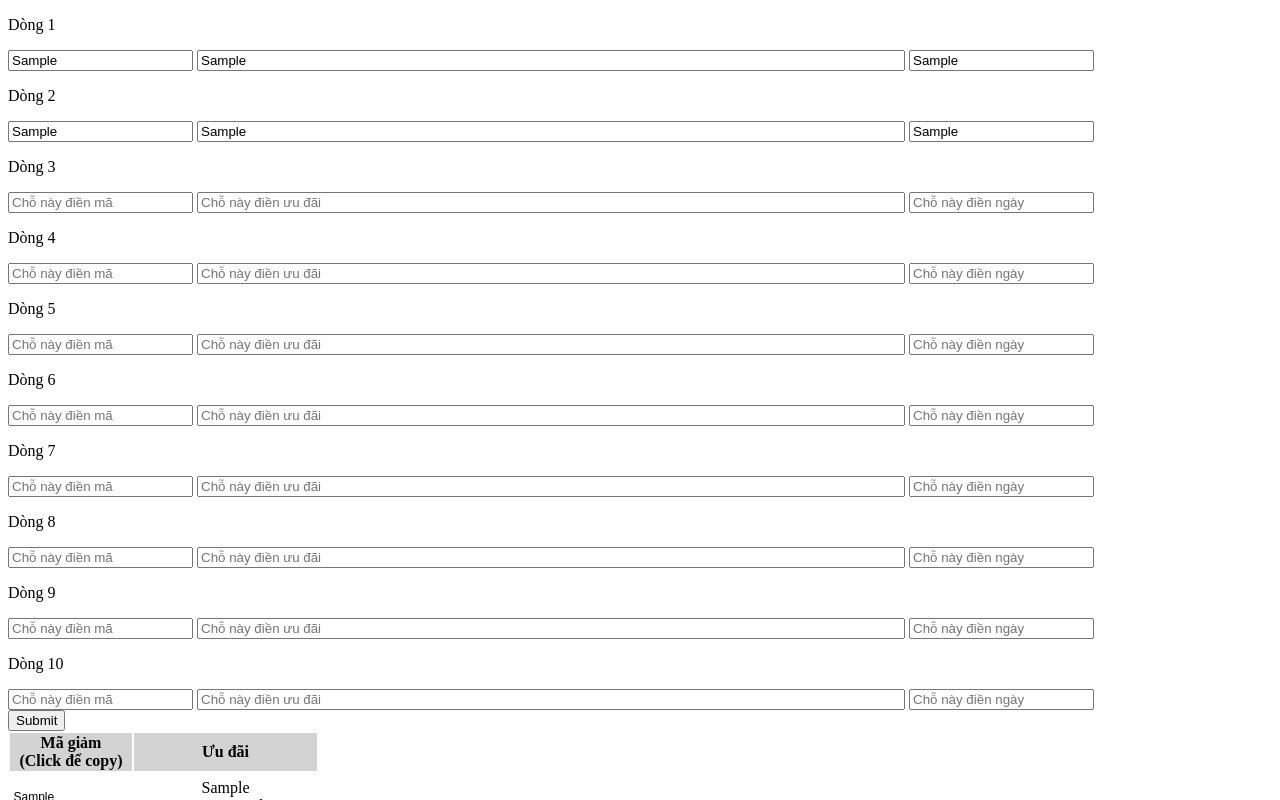
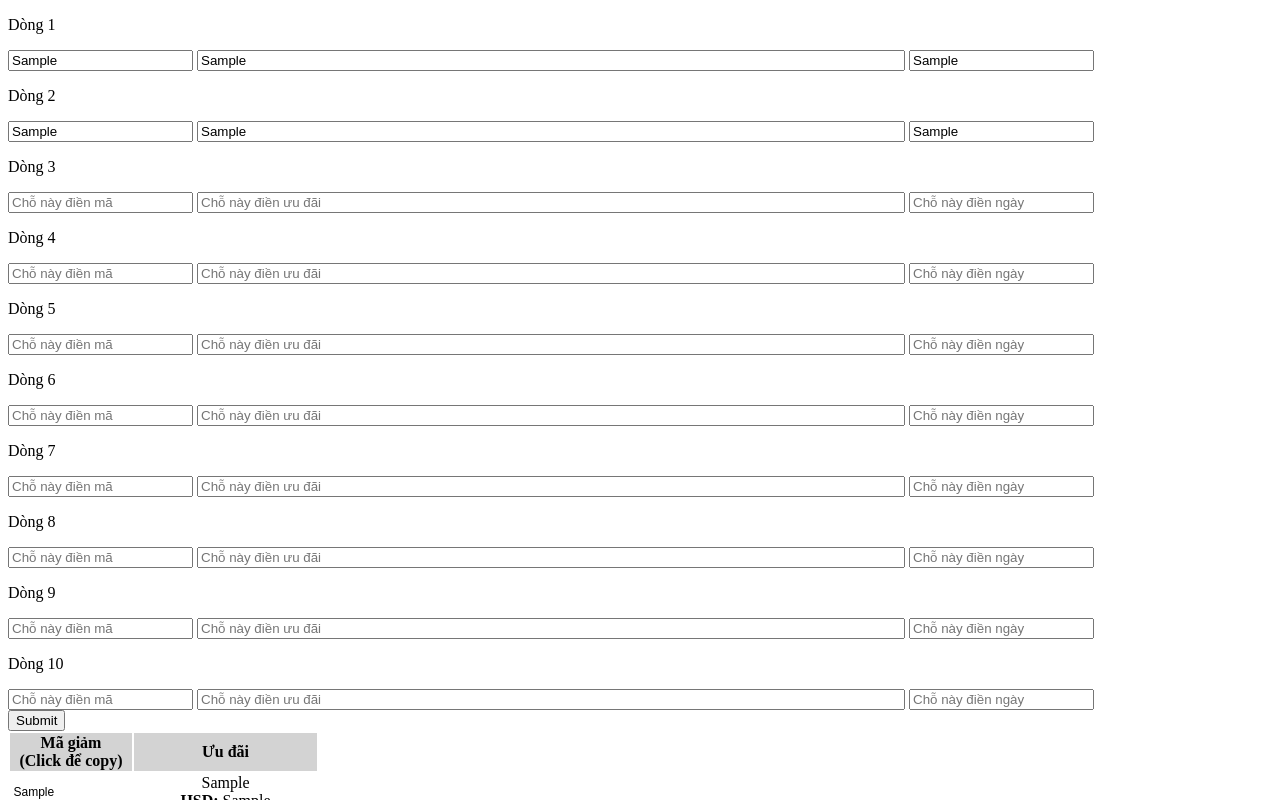
Before and after one commit to gilcodes/without-link, a plain HTML site: page index.html in a window 1280 px wide. Both pictures are taken after typing "Sample", "Sample", "Sample", "Sample", "Sample", "Sample" into the empty fields and a click on the button "Submit". Shown: the top 800 px of the page. Drawn offline with nearby package versions, Linux system fonts and the light colour scheme.

Commit message:
Update index.html

```diff
--- a/index.html
+++ b/index.html
@@ -126,29 +126,29 @@
 
 
 
-        document.getElementById("result").innerHTML = "<table style='font-size: 14px;'><tbody><tr style=\"background: lightgray;\"><th width=\"40%\" style=\"text-align: center;\">Mã giảm<br>(Click để copy)</th><th width=\"60%\" style=\"text-align: center;\">Ưu đãi</th></tr><tr><td><input class=\"coupon-code-modal header-alike\" style=\"border: none; background: white; font-weight: normal; font-size: 12px; margin: 0px; padding: 2.5px; margin-left: auto; margin-right: auto; width: 115px; height: 40px;\" readonly=\"readonly\" type=\"text\" value=\"" + vartext01 + "\" /></td><td style=\"text-align: center;\">" + varcond01 + "<br><strong>HSD:&nbsp;</strong>" + vardate01 + "</td></tr>" +
-            "<tr><td><input class=\"coupon-code-modal header-alike\" style=\"border: none; background: white; font-weight: normal; font-size: 12px; margin: 0px; padding: 2.5px; margin-left: auto; margin-right: auto; width: 115px; height: 40px;\" readonly=\"readonly\" type=\"text\" value=\"" + vartext02 + "\" /></td><td style=\"text-align: center;\">" + varcond02 + "<br><strong>HSD:&nbsp;</strong>" + vardate02 + "</td></tr>" +
-            "<tr><td><input class=\"coupon-code-modal header-alike\" style=\"border: none; background: white; font-weight: normal; font-size: 12px; margin: 0px; padding: 2.5px; margin-left: auto; margin-right: auto; width: 115px; height: 40px;\" readonly=\"readonly\" type=\"text\" value=\"" + vartext03 + "\" /></td><td style=\"text-align: center;\">" + varcond03 + "<br><strong>HSD:&nbsp;</strong>" + vardate03 + "</td></tr>" +
-            "<tr><td><input class=\"coupon-code-modal header-alike\" style=\"border: none; background: white; font-weight: normal; font-size: 12px; margin: 0px; padding: 2.5px; margin-left: auto; margin-right: auto; width: 115px; height: 40px;\" readonly=\"readonly\" type=\"text\" value=\"" + vartext04 + "\" /></td><td style=\"text-align: center;\">" + varcond04 + "<br><strong>HSD:&nbsp;</strong>" + vardate04 + "</td></tr>" +
-            "<tr><td><input class=\"coupon-code-modal header-alike\" style=\"border: none; background: white; font-weight: normal; font-size: 12px; margin: 0px; padding: 2.5px; margin-left: auto; margin-right: auto; width: 115px; height: 40px;\" readonly=\"readonly\" type=\"text\" value=\"" + vartext05 + "\" /></td><td style=\"text-align: center;\">" + varcond05 + "<br><strong>HSD:&nbsp;</strong>" + vardate05 + "</td></tr>" +
-            "<tr><td><input class=\"coupon-code-modal header-alike\" style=\"border: none; background: white; font-weight: normal; font-size: 12px; margin: 0px; padding: 2.5px; margin-left: auto; margin-right: auto; width: 115px; height: 40px;\" readonly=\"readonly\" type=\"text\" value=\"" + vartext06 + "\" /></td><td style=\"text-align: center;\">" + varcond06 + "<br><strong>HSD:&nbsp;</strong>" + vardate06 + "</td></tr>" +
-            "<tr><td><input class=\"coupon-code-modal header-alike\" style=\"border: none; background: white; font-weight: normal; font-size: 12px; margin: 0px; padding: 2.5px; margin-left: auto; margin-right: auto; width: 115px; height: 40px;\" readonly=\"readonly\" type=\"text\" value=\"" + vartext07 + "\" /></td><td style=\"text-align: center;\">" + varcond07 + "<br><strong>HSD:&nbsp;</strong>" + vardate07 + "</td></tr>" +
-            "<tr><td><input class=\"coupon-code-modal header-alike\" style=\"border: none; background: white; font-weight: normal; font-size: 12px; margin: 0px; padding: 2.5px; margin-left: auto; margin-right: auto; width: 115px; height: 40px;\" readonly=\"readonly\" type=\"text\" value=\"" + vartext08 + "\" /></td><td style=\"text-align: center;\">" + varcond08 + "<br><strong>HSD:&nbsp;</strong>" + vardate08 + "</td></tr>" +
-            "<tr><td><input class=\"coupon-code-modal header-alike\" style=\"border: none; background: white; font-weight: normal; font-size: 12px; margin: 0px; padding: 2.5px; margin-left: auto; margin-right: auto; width: 115px; height: 40px;\" readonly=\"readonly\" type=\"text\" value=\"" + vartext09 + "\" /></td><td style=\"text-align: center;\">" + varcond09 + "<br><strong>HSD:&nbsp;</strong>" + vardate09 + "</td></tr>" +
-            "<tr><td><input class=\"coupon-code-modal header-alike\" style=\"border: none; background: white; font-weight: normal; font-size: 12px; margin: 0px; padding: 2.5px; margin-left: auto; margin-right: auto; width: 115px; height: 40px;\" readonly=\"readonly\" type=\"text\" value=\"" + vartext10 + "\" /></td><td style=\"text-align: center;\">" + varcond10 + "<br><strong>HSD:&nbsp;</strong>" + vardate10 + "</td></tr>" +
+        document.getElementById("result").innerHTML = "<table style='font-size: 14px;'><tbody><tr style=\"background: lightgray;\"><th width=\"40%\" style=\"text-align: center;\">Mã giảm<br>(Click để copy)</th><th width=\"60%\" style=\"text-align: center;\">Ưu đãi</th></tr><tr><td><input class=\"coupon-code-modal header-alike\" style=\"border: none; background: white; font-weight: normal; font-size: 12px; margin: 4px; padding: 2.5px; margin-left: auto; margin-right: auto; width: 115px; height: 20px;\" readonly=\"readonly\" type=\"text\" value=\"" + vartext01 + "\" /></td><td style=\"text-align: center;\">" + varcond01 + "<br><strong>HSD:&nbsp;</strong>" + vardate01 + "</td></tr>" +
+            "<tr><td><input class=\"coupon-code-modal header-alike\" style=\"border: none; background: white; font-weight: normal; font-size: 12px; margin: 4px; padding: 2.5px; margin-left: auto; margin-right: auto; width: 115px; height: 20px;\" readonly=\"readonly\" type=\"text\" value=\"" + vartext02 + "\" /></td><td style=\"text-align: center;\">" + varcond02 + "<br><strong>HSD:&nbsp;</strong>" + vardate02 + "</td></tr>" +
+            "<tr><td><input class=\"coupon-code-modal header-alike\" style=\"border: none; background: white; font-weight: normal; font-size: 12px; margin: 4px; padding: 2.5px; margin-left: auto; margin-right: auto; width: 115px; height: 20px;\" readonly=\"readonly\" type=\"text\" value=\"" + vartext03 + "\" /></td><td style=\"text-align: center;\">" + varcond03 + "<br><strong>HSD:&nbsp;</strong>" + vardate03 + "</td></tr>" +
+            "<tr><td><input class=\"coupon-code-modal header-alike\" style=\"border: none; background: white; font-weight: normal; font-size: 12px; margin: 4px; padding: 2.5px; margin-left: auto; margin-right: auto; width: 115px; height: 20px;\" readonly=\"readonly\" type=\"text\" value=\"" + vartext04 + "\" /></td><td style=\"text-align: center;\">" + varcond04 + "<br><strong>HSD:&nbsp;</strong>" + vardate04 + "</td></tr>" +
+            "<tr><td><input class=\"coupon-code-modal header-alike\" style=\"border: none; background: white; font-weight: normal; font-size: 12px; margin: 4px; padding: 2.5px; margin-left: auto; margin-right: auto; width: 115px; height: 20px;\" readonly=\"readonly\" type=\"text\" value=\"" + vartext05 + "\" /></td><td style=\"text-align: center;\">" + varcond05 + "<br><strong>HSD:&nbsp;</strong>" + vardate05 + "</td></tr>" +
+            "<tr><td><input class=\"coupon-code-modal header-alike\" style=\"border: none; background: white; font-weight: normal; font-size: 12px; margin: 4px; padding: 2.5px; margin-left: auto; margin-right: auto; width: 115px; height: 20px;\" readonly=\"readonly\" type=\"text\" value=\"" + vartext06 + "\" /></td><td style=\"text-align: center;\">" + varcond06 + "<br><strong>HSD:&nbsp;</strong>" + vardate06 + "</td></tr>" +
+            "<tr><td><input class=\"coupon-code-modal header-alike\" style=\"border: none; background: white; font-weight: normal; font-size: 12px; margin: 4px; padding: 2.5px; margin-left: auto; margin-right: auto; width: 115px; height: 20px;\" readonly=\"readonly\" type=\"text\" value=\"" + vartext07 + "\" /></td><td style=\"text-align: center;\">" + varcond07 + "<br><strong>HSD:&nbsp;</strong>" + vardate07 + "</td></tr>" +
+            "<tr><td><input class=\"coupon-code-modal header-alike\" style=\"border: none; background: white; font-weight: normal; font-size: 12px; margin: 4px; padding: 2.5px; margin-left: auto; margin-right: auto; width: 115px; height: 20px;\" readonly=\"readonly\" type=\"text\" value=\"" + vartext08 + "\" /></td><td style=\"text-align: center;\">" + varcond08 + "<br><strong>HSD:&nbsp;</strong>" + vardate08 + "</td></tr>" +
+            "<tr><td><input class=\"coupon-code-modal header-alike\" style=\"border: none; background: white; font-weight: normal; font-size: 12px; margin: 4px; padding: 2.5px; margin-left: auto; margin-right: auto; width: 115px; height: 20px;\" readonly=\"readonly\" type=\"text\" value=\"" + vartext09 + "\" /></td><td style=\"text-align: center;\">" + varcond09 + "<br><strong>HSD:&nbsp;</strong>" + vardate09 + "</td></tr>" +
+            "<tr><td><input class=\"coupon-code-modal header-alike\" style=\"border: none; background: white; font-weight: normal; font-size: 12px; margin: 4px; padding: 2.5px; margin-left: auto; margin-right: auto; width: 115px; height: 20px;\" readonly=\"readonly\" type=\"text\" value=\"" + vartext10 + "\" /></td><td style=\"text-align: center;\">" + varcond10 + "<br><strong>HSD:&nbsp;</strong>" + vardate10 + "</td></tr>" +
             "</tbody></table>"
         ;
 
-        document.getElementById("visible").innerHTML = "<table style='font-size: 14px;'><tbody><tr style=\"background: lightgray;\"><th width=\"40%\" style=\"text-align: center;\">Mã giảm<br>(Click để copy)</th><th width=\"60%\" style=\"text-align: center;\">Ưu đãi</th></tr><tr><td><input class=\"coupon-code-modal header-alike\" style=\"border: none; background: white; font-weight: normal; font-size: 12px; margin: 0px; padding: 2.5px; margin-left: auto; margin-right: auto; width: 115px; height: 40px;\" readonly=\"readonly\" type=\"text\" value=\"" + vartext01 + "\" /></td><td style=\"text-align: center;\">" + varcond01 + "<br><strong>HSD:&nbsp;</strong>" + vardate01 + "</td></tr>" +
-            "<tr><td><input class=\"coupon-code-modal header-alike\" style=\"border: none; background: white; font-weight: normal; font-size: 12px; margin: 0px; padding: 2.5px; margin-left: auto; margin-right: auto; width: 115px; height: 40px;\" readonly=\"readonly\" type=\"text\" value=\"" + vartext02 + "\" /></td><td style=\"text-align: center;\">" + varcond02 + "<br><strong>HSD:&nbsp;</strong>" + vardate02 + "</td></tr>" +
-            "<tr><td><input class=\"coupon-code-modal header-alike\" style=\"border: none; background: white; font-weight: normal; font-size: 12px; margin: 0px; padding: 2.5px; margin-left: auto; margin-right: auto; width: 115px; height: 40px;\" readonly=\"readonly\" type=\"text\" value=\"" + vartext03 + "\" /></td><td style=\"text-align: center;\">" + varcond03 + "<br><strong>HSD:&nbsp;</strong>" + vardate03 + "</td></tr>" +
-            "<tr><td><input class=\"coupon-code-modal header-alike\" style=\"border: none; background: white; font-weight: normal; font-size: 12px; margin: 0px; padding: 2.5px; margin-left: auto; margin-right: auto; width: 115px; height: 40px;\" readonly=\"readonly\" type=\"text\" value=\"" + vartext04 + "\" /></td><td style=\"text-align: center;\">" + varcond04 + "<br><strong>HSD:&nbsp;</strong>" + vardate04 + "</td></tr>" +
-            "<tr><td><input class=\"coupon-code-modal header-alike\" style=\"border: none; background: white; font-weight: normal; font-size: 12px; margin: 0px; padding: 2.5px; margin-left: auto; margin-right: auto; width: 115px; height: 40px;\" readonly=\"readonly\" type=\"text\" value=\"" + vartext05 + "\" /></td><td style=\"text-align: center;\">" + varcond05 + "<br><strong>HSD:&nbsp;</strong>" + vardate05 + "</td></tr>" +
-            "<tr><td><input class=\"coupon-code-modal header-alike\" style=\"border: none; background: white; font-weight: normal; font-size: 12px; margin: 0px; padding: 2.5px; margin-left: auto; margin-right: auto; width: 115px; height: 40px;\" readonly=\"readonly\" type=\"text\" value=\"" + vartext06 + "\" /></td><td style=\"text-align: center;\">" + varcond06 + "<br><strong>HSD:&nbsp;</strong>" + vardate06 + "</td></tr>" +
-            "<tr><td><input class=\"coupon-code-modal header-alike\" style=\"border: none; background: white; font-weight: normal; font-size: 12px; margin: 0px; padding: 2.5px; margin-left: auto; margin-right: auto; width: 115px; height: 40px;\" readonly=\"readonly\" type=\"text\" value=\"" + vartext07 + "\" /></td><td style=\"text-align: center;\">" + varcond07 + "<br><strong>HSD:&nbsp;</strong>" + vardate07 + "</td></tr>" +
-            "<tr><td><input class=\"coupon-code-modal header-alike\" style=\"border: none; background: white; font-weight: normal; font-size: 12px; margin: 0px; padding: 2.5px; margin-left: auto; margin-right: auto; width: 115px; height: 40px;\" readonly=\"readonly\" type=\"text\" value=\"" + vartext08 + "\" /></td><td style=\"text-align: center;\">" + varcond08 + "<br><strong>HSD:&nbsp;</strong>" + vardate08 + "</td></tr>" +
-            "<tr><td><input class=\"coupon-code-modal header-alike\" style=\"border: none; background: white; font-weight: normal; font-size: 12px; margin: 0px; padding: 2.5px; margin-left: auto; margin-right: auto; width: 115px; height: 40px;\" readonly=\"readonly\" type=\"text\" value=\"" + vartext09 + "\" /></td><td style=\"text-align: center;\">" + varcond09 + "<br><strong>HSD:&nbsp;</strong>" + vardate09 + "</td></tr>" +
-            "<tr><td><input class=\"coupon-code-modal header-alike\" style=\"border: none; background: white; font-weight: normal; font-size: 12px; margin: 0px; padding: 2.5px; margin-left: auto; margin-right: auto; width: 115px; height: 40px;\" readonly=\"readonly\" type=\"text\" value=\"" + vartext10 + "\" /></td><td style=\"text-align: center;\">" + varcond10 + "<br><strong>HSD:&nbsp;</strong>" + vardate10 + "</td></tr>" +
+        document.getElementById("visible").innerHTML = "<table style='font-size: 14px;'><tbody><tr style=\"background: lightgray;\"><th width=\"40%\" style=\"text-align: center;\">Mã giảm<br>(Click để copy)</th><th width=\"60%\" style=\"text-align: center;\">Ưu đãi</th></tr><tr><td><input class=\"coupon-code-modal header-alike\" style=\"border: none; background: white; font-weight: normal; font-size: 12px; margin: 4px; padding: 2.5px; margin-left: auto; margin-right: auto; width: 115px; height: 20px;\" readonly=\"readonly\" type=\"text\" value=\"" + vartext01 + "\" /></td><td style=\"text-align: center;\">" + varcond01 + "<br><strong>HSD:&nbsp;</strong>" + vardate01 + "</td></tr>" +
+            "<tr><td><input class=\"coupon-code-modal header-alike\" style=\"border: none; background: white; font-weight: normal; font-size: 12px; margin: 4px; padding: 2.5px; margin-left: auto; margin-right: auto; width: 115px; height: 20px;\" readonly=\"readonly\" type=\"text\" value=\"" + vartext02 + "\" /></td><td style=\"text-align: center;\">" + varcond02 + "<br><strong>HSD:&nbsp;</strong>" + vardate02 + "</td></tr>" +
+            "<tr><td><input class=\"coupon-code-modal header-alike\" style=\"border: none; background: white; font-weight: normal; font-size: 12px; margin: 4px; padding: 2.5px; margin-left: auto; margin-right: auto; width: 115px; height: 20px;\" readonly=\"readonly\" type=\"text\" value=\"" + vartext03 + "\" /></td><td style=\"text-align: center;\">" + varcond03 + "<br><strong>HSD:&nbsp;</strong>" + vardate03 + "</td></tr>" +
+            "<tr><td><input class=\"coupon-code-modal header-alike\" style=\"border: none; background: white; font-weight: normal; font-size: 12px; margin: 4px; padding: 2.5px; margin-left: auto; margin-right: auto; width: 115px; height: 20px;\" readonly=\"readonly\" type=\"text\" value=\"" + vartext04 + "\" /></td><td style=\"text-align: center;\">" + varcond04 + "<br><strong>HSD:&nbsp;</strong>" + vardate04 + "</td></tr>" +
+            "<tr><td><input class=\"coupon-code-modal header-alike\" style=\"border: none; background: white; font-weight: normal; font-size: 12px; margin: 4px; padding: 2.5px; margin-left: auto; margin-right: auto; width: 115px; height: 20px;\" readonly=\"readonly\" type=\"text\" value=\"" + vartext05 + "\" /></td><td style=\"text-align: center;\">" + varcond05 + "<br><strong>HSD:&nbsp;</strong>" + vardate05 + "</td></tr>" +
+            "<tr><td><input class=\"coupon-code-modal header-alike\" style=\"border: none; background: white; font-weight: normal; font-size: 12px; margin: 4px; padding: 2.5px; margin-left: auto; margin-right: auto; width: 115px; height: 20px;\" readonly=\"readonly\" type=\"text\" value=\"" + vartext06 + "\" /></td><td style=\"text-align: center;\">" + varcond06 + "<br><strong>HSD:&nbsp;</strong>" + vardate06 + "</td></tr>" +
+            "<tr><td><input class=\"coupon-code-modal header-alike\" style=\"border: none; background: white; font-weight: normal; font-size: 12px; margin: 4px; padding: 2.5px; margin-left: auto; margin-right: auto; width: 115px; height: 20px;\" readonly=\"readonly\" type=\"text\" value=\"" + vartext07 + "\" /></td><td style=\"text-align: center;\">" + varcond07 + "<br><strong>HSD:&nbsp;</strong>" + vardate07 + "</td></tr>" +
+            "<tr><td><input class=\"coupon-code-modal header-alike\" style=\"border: none; background: white; font-weight: normal; font-size: 12px; margin: 4px; padding: 2.5px; margin-left: auto; margin-right: auto; width: 115px; height: 20px;\" readonly=\"readonly\" type=\"text\" value=\"" + vartext08 + "\" /></td><td style=\"text-align: center;\">" + varcond08 + "<br><strong>HSD:&nbsp;</strong>" + vardate08 + "</td></tr>" +
+            "<tr><td><input class=\"coupon-code-modal header-alike\" style=\"border: none; background: white; font-weight: normal; font-size: 12px; margin: 4px; padding: 2.5px; margin-left: auto; margin-right: auto; width: 115px; height: 20px;\" readonly=\"readonly\" type=\"text\" value=\"" + vartext09 + "\" /></td><td style=\"text-align: center;\">" + varcond09 + "<br><strong>HSD:&nbsp;</strong>" + vardate09 + "</td></tr>" +
+            "<tr><td><input class=\"coupon-code-modal header-alike\" style=\"border: none; background: white; font-weight: normal; font-size: 12px; margin: 4px; padding: 2.5px; margin-left: auto; margin-right: auto; width: 115px; height: 20px;\" readonly=\"readonly\" type=\"text\" value=\"" + vartext10 + "\" /></td><td style=\"text-align: center;\">" + varcond10 + "<br><strong>HSD:&nbsp;</strong>" + vardate10 + "</td></tr>" +
             "</tbody></table>"
 
     }
```
